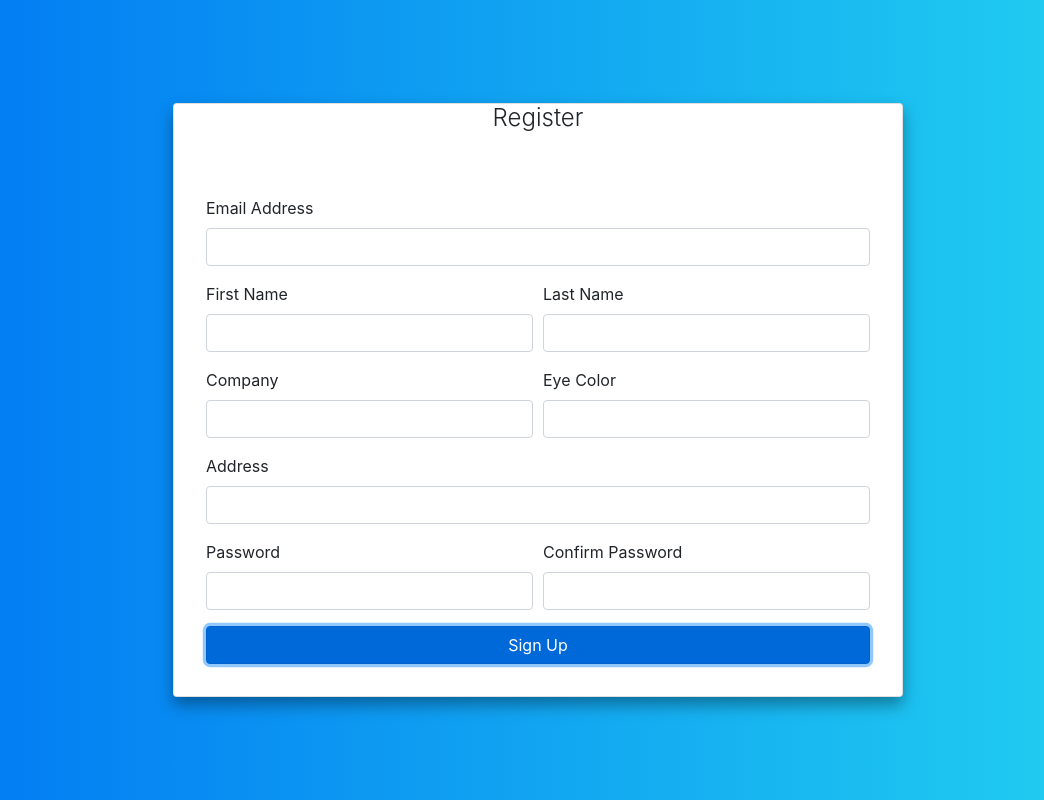
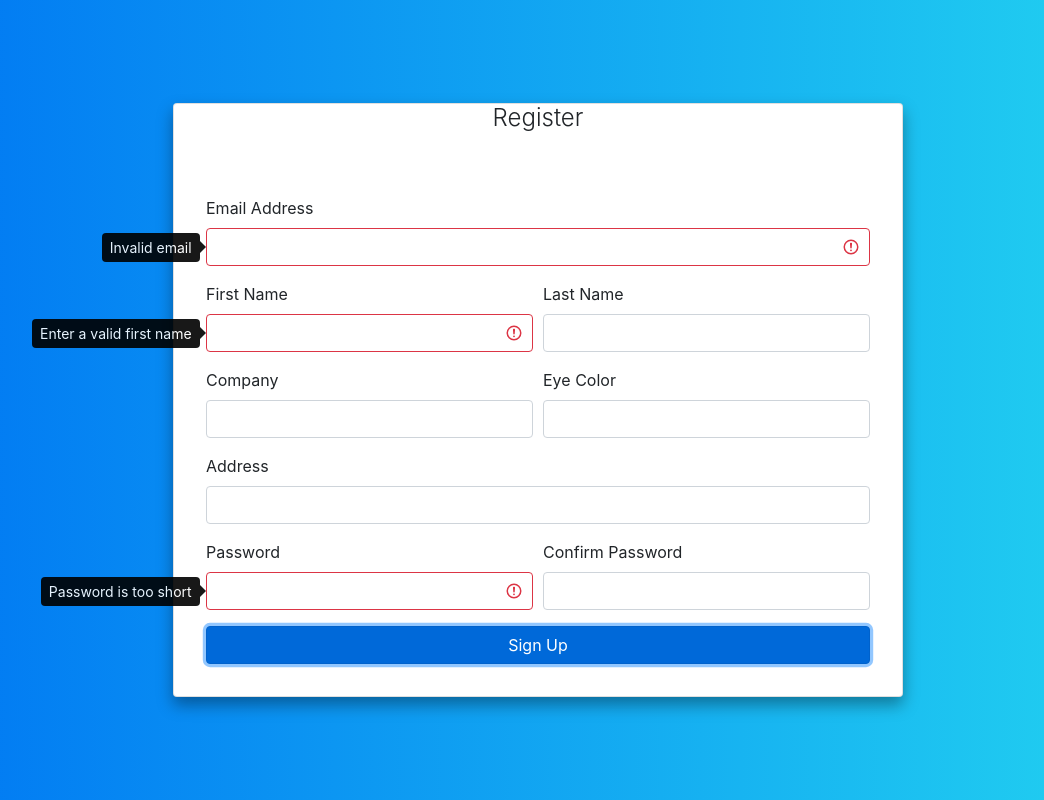
Before and after one commit to wizzer129/smart_pump, a React (Create React App) app in the folder client/: page /register in a window 1280 px wide. Both pictures are taken after a click on the button "Sign Up". Shown: the whole page, without its empty margins (102-1146 px from the left). Built offline with nearby package versions, Linux system fonts and the light colour scheme; no server answers.

Commit message:
:construction: finished most ui for register

```diff
--- a/client/src/actions/auth.js
+++ b/client/src/actions/auth.js
@@ -18,6 +18,8 @@ export const login = (user) => async (dispatch) => {
         dispatch({
             type: LOGIN_FAIL,
         });
+    } finally {
+        dispatch({ type: USER_LOADING });
     }
 };
 
--- /dev/null
+++ b/client/src/actions/errors.js
@@ -0,0 +1,5 @@
+import { SET_ERRORS } from './types';
+
+export const setErrors = (errors) => (dispatch) => {
+    dispatch({ type: SET_ERRORS, payload: errors });
+};
--- a/client/src/actions/types.js
+++ b/client/src/actions/types.js
@@ -1,6 +1,10 @@
+/** Auth User Types */
 export const USER_LOADING = 'USER_LOADING';
 export const USER_LOADED = 'USER_LOADED';
 export const AUTH_ERROR = 'AUTH_ERROR';
 export const LOGIN_SUCCESS = 'LOGIN_SUCCESS';
 export const LOGIN_FAIL = 'LOGIN_FAIL';
 export const LOGOUT = 'LOGOUT';
+
+/** error types */
+export const SET_ERRORS = 'SET_ERRORS';
--- a/client/src/components/auth/Register.js
+++ b/client/src/components/auth/Register.js
@@ -4,6 +4,7 @@ import PropTypes from 'prop-types';
 
 //actions
 import { registerUser } from '../../actions/auth';
+import { setErrors } from '../../actions/errors';
 
 // ui
 import Button from 'react-bootstrap/Button';
@@ -13,11 +14,12 @@ import Container from 'react-bootstrap/Container';
 import Form from 'react-bootstrap/Form';
 import FormInput from '../inputs/FormInput';
 import Row from 'react-bootstrap/Row';
+import FormInputOverlay from '../inputs/FormInputOverlay';
 
 import './Login.css';
 import './Register.css';
 
-const RegisterForm = ({ registerUser }) => {
+const RegisterForm = ({ errors, registerUser, setErrors }) => {
     const [formFields, updateFormFields] = useState({
         address: '',
         company: '',
@@ -31,13 +33,33 @@ const RegisterForm = ({ registerUser }) => {
     });
 
     const onSubmit = () => {
-        if (formFields.password === formFields.password2) {
+        const { email, first, password, password2 } = formFields;
+        let errors = {};
+        if (!/^[a-zA-Z0-9.!#$%&'*+/=?^_`{|}~-]+@[a-zA-Z0-9-]+(?:\.[a-zA-Z0-9-]+)*$/.test(email)) {
+            errors.email = 'Invalid email';
+        }
+
+        if (first === '') {
+            errors.first = 'Enter a valid first name';
+        }
+
+        if (password !== password2) {
+            errors.password = 'Passwords do not match';
+        }
+
+        if (password.length < 6) {
+            errors.password = 'Password is too short';
+        }
+
+        if (errors.length === 0) {
             registerUser(formFields);
+        } else {
+            setErrors(errors);
         }
     };
 
     const onChange = ({ target }) => {
-        updateFormFields({ ...formFields, [target.type]: target.value });
+        updateFormFields({ ...formFields, [target.name]: target.value });
     };
 
     return (
@@ -47,30 +69,39 @@ const RegisterForm = ({ registerUser }) => {
                     <Card className="card-login align-middle">
                         <Card.Title className="text-center">Register</Card.Title>
                         <Card.Body>
-                            <Form className="form-login">
+                            <Form className="form-login needs-validation">
                                 <Form.Row>
                                     <Col>
-                                        <FormInput
+                                        <FormInputOverlay
                                             label="Email Address"
                                             type="email"
+                                            name="email"
                                             onChange={onChange}
                                             value={formFields.email}
+                                            isInvalid={errors && errors.email}
+                                            placement={'left'}
+                                            toolTip={errors && errors.email}
                                         />
                                     </Col>
                                 </Form.Row>
                                 <Form.Row>
                                     <Col sm>
-                                        <FormInput
+                                        <FormInputOverlay
                                             label="First Name"
-                                            type="fist"
+                                            type="first"
+                                            name="first"
                                             onChange={onChange}
                                             value={formFields.first}
+                                            isInvalid={errors && errors.first}
+                                            placement={'left'}
+                                            toolTip={errors && errors.first}
                                         />
                                     </Col>
                                     <Col sm>
                                         <FormInput
                                             label="Last Name"
                                             type="last"
+                                            name="last"
                                             onChange={onChange}
                                             value={formFields.last}
                                         />
@@ -81,6 +112,7 @@ const RegisterForm = ({ registerUser }) => {
                                         <FormInput
                                             label="Company"
                                             type="company"
+                                            name="company"
                                             onChange={onChange}
                                             value={formFields.company}
                                         />
@@ -88,7 +120,7 @@ const RegisterForm = ({ registerUser }) => {
                                     <Col sm>
                                         <FormInput
                                             label="Eye Color"
-                                            type="eyeColor"
+                                            name="eyeColor"
                                             onChange={onChange}
                                             value={formFields.eyeColor}
                                         />
@@ -99,26 +131,36 @@ const RegisterForm = ({ registerUser }) => {
                                         <FormInput
                                             label="Address"
                                             type="address"
+                                            name="address"
                                             onChange={onChange}
                                             value={formFields.address}
                                         />
                                     </Col>
                                 </Form.Row>
-                                <Form.Row controlId="formBasicPassword">
+
+                                <Form.Row>
                                     <Col sm>
-                                        <FormInput
+                                        <FormInputOverlay
                                             label="Password"
                                             type="password"
+                                            name="password"
                                             onChange={onChange}
                                             value={formFields.password}
+                                            isInvalid={errors && errors.password}
+                                            placement={'left'}
+                                            toolTip={errors && errors.password}
                                         />
                                     </Col>
                                     <Col sm>
-                                        <FormInput
+                                        <FormInputOverlay
                                             label="Confirm Password"
-                                            type="password2"
+                                            name="password2"
+                                            type="password"
                                             onChange={onChange}
                                             value={formFields.password2}
+                                            isInvalid={errors && errors.password2}
+                                            placement={'right'}
+                                            toolTip={errors && errors.password2}
                                         />
                                     </Col>
                                 </Form.Row>
@@ -136,6 +178,11 @@ const RegisterForm = ({ registerUser }) => {
 
 RegisterForm.propTypes = {
     registerUser: PropTypes.func.isRequired,
+    setErrors: PropTypes.func.isRequired,
 };
 
-export default connect(null, { registerUser })(RegisterForm);
+const mapStateToProps = (state) => ({
+    errors: state.errors,
+});
+
+export default connect(mapStateToProps, { registerUser, setErrors })(RegisterForm);
--- a/client/src/components/inputs/FormInput.js
+++ b/client/src/components/inputs/FormInput.js
@@ -1,20 +1,35 @@
 import Form from 'react-bootstrap/Form';
 import React from 'react';
+import PropTypes from 'prop-types';
 
-const FormInput = ({ type, label, placeholder, value, onChange, isInvalid, isValid }) => {
+const FormInput = (props) => {
+    const { type, label, name, placeholder, value, onChange, isInvalid, isValid, ...rest } = props;
     return (
         <Form.Group>
             <Form.Label>{label}</Form.Label>
             <Form.Control
+                name={name}
                 type={type}
                 onChange={onChange}
                 placeholder={placeholder}
                 value={value}
                 isInvalid={isInvalid}
                 isValid={isValid}
+                {...rest}
             />
         </Form.Group>
     );
 };
 
+FormInput.propTypes = {
+    type: PropTypes.string,
+    label: PropTypes.string,
+    name: PropTypes.string,
+    placeholder: PropTypes.string,
+    value: PropTypes.string,
+    onChange: PropTypes.func,
+    isInvalid: PropTypes.bool,
+    isValid: PropTypes.bool,
+};
+
 export default FormInput;
--- /dev/null
+++ b/client/src/components/inputs/FormInputOverlay.js
@@ -0,0 +1,47 @@
+//import FormInput from './FormInput';
+import Form from 'react-bootstrap/Form';
+import OverlayTrigger from 'react-bootstrap/OverlayTrigger';
+import Tooltip from 'react-bootstrap/Tooltip';
+import React from 'react';
+import PropTypes from 'prop-types';
+
+const FormInputOverlay = (props) => {
+    const { toolTip, placement, type, label, name, placeholder, value, onChange, isInvalid, isValid, ...rest } = props;
+    return (
+        <Form.Group>
+            <Form.Label>{label}</Form.Label>
+            <OverlayTrigger
+                key={placement}
+                placement={placement}
+                show={isInvalid}
+                overlay={
+                    toolTip ? (
+                        <Tooltip id={`tooltip-${placement}`} show={isInvalid}>
+                            {toolTip}
+                        </Tooltip>
+                    ) : (
+                        <p></p>
+                    )
+                }
+            >
+                <Form.Control
+                    name={name}
+                    type={type}
+                    onChange={onChange}
+                    placeholder={placeholder}
+                    value={value}
+                    isInvalid={isInvalid}
+                    isValid={isValid}
+                    {...rest}
+                />
+            </OverlayTrigger>
+        </Form.Group>
+    );
+};
+
+FormInputOverlay.propTypes = {
+    placement: PropTypes.string,
+    toolTip: PropTypes.string,
+};
+
+export default FormInputOverlay;
--- /dev/null
+++ b/client/src/reducers/errors.js
@@ -0,0 +1,14 @@
+import { SET_ERRORS } from '../actions/types';
+
+const initialState = null;
+
+export default function (state = initialState, action) {
+    const { type, payload } = action;
+
+    switch (type) {
+        case SET_ERRORS:
+            return payload;
+        default:
+            return state;
+    }
+}
--- a/client/src/reducers/index.js
+++ b/client/src/reducers/index.js
@@ -1,8 +1,10 @@
 import { combineReducers } from 'redux';
 import auth from './auth';
+import errors from './errors';
 import user from './user';
 
 export default combineReducers({
     auth,
+    errors,
     user,
 });
```
Also changed, not shown: client/src/components/auth/Login.js (+8 -2 lines).
